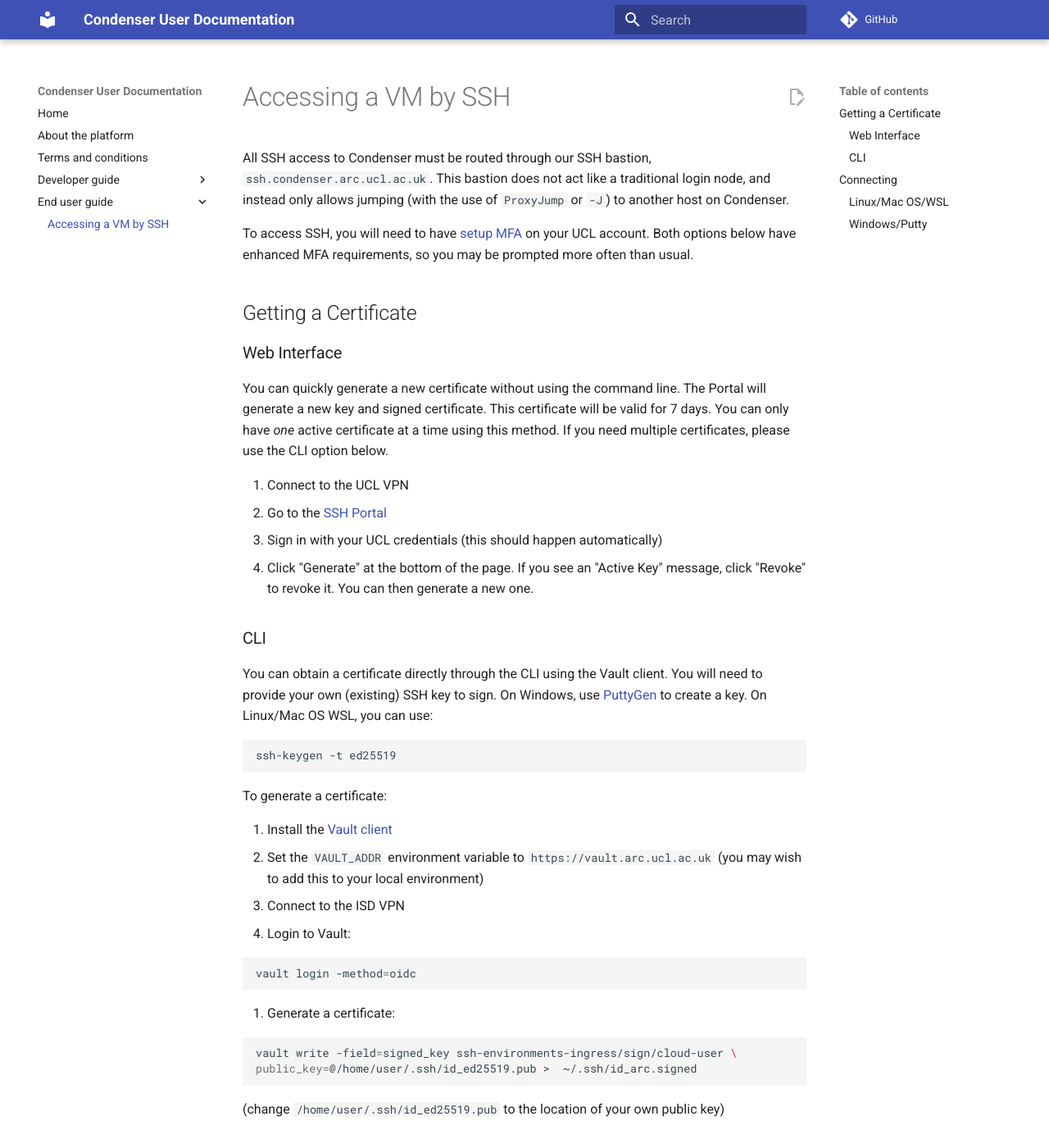
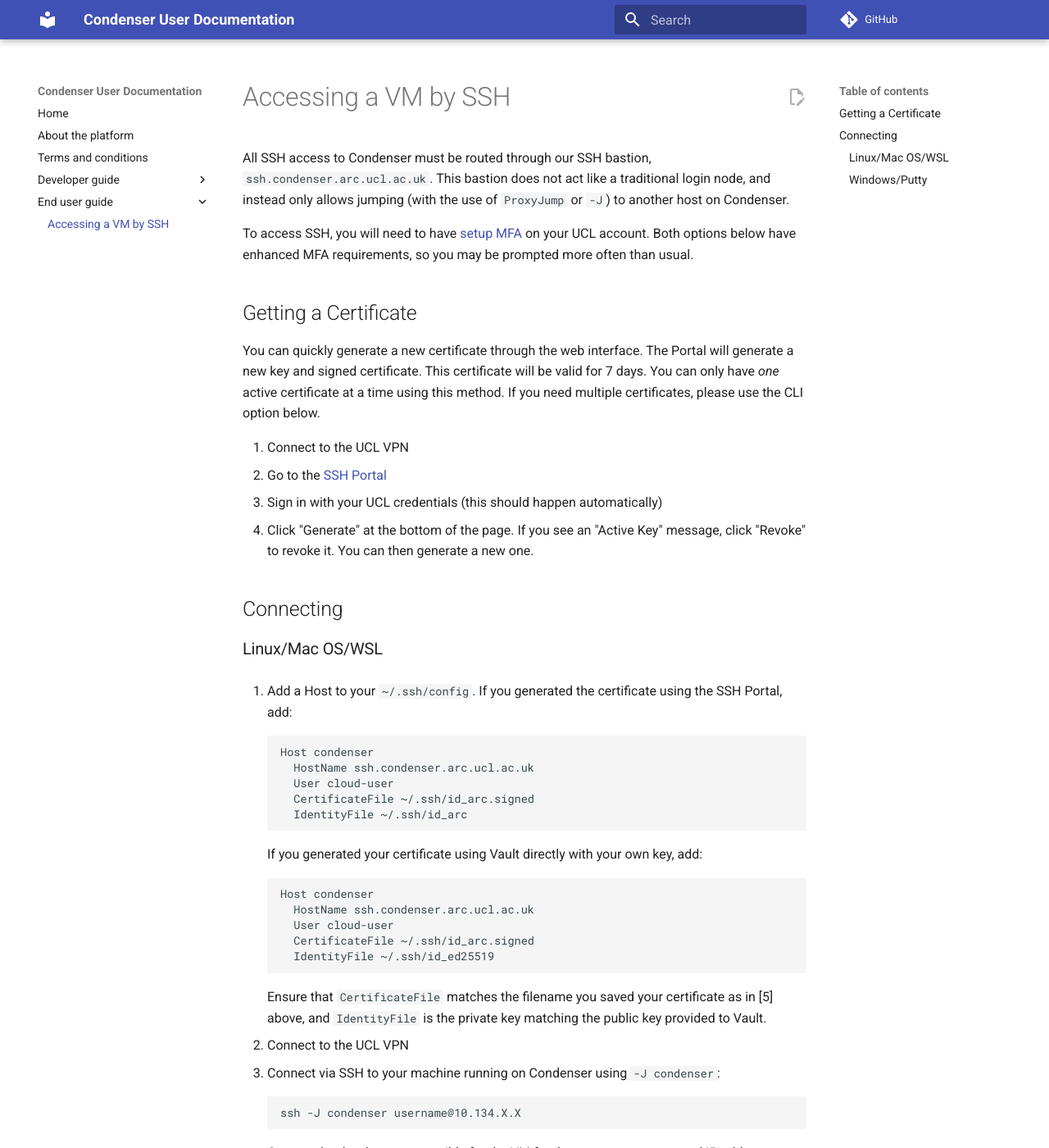
Before and after one commit to UCL-ARC/condenser-mkdocs, an MkDocs documentation site: the page built from docs/end_user_guide/ssh.md, in a window 1280 px wide and 1400 px high. Shown: the whole window at 82% size. Built offline with MkDocs 1.6.1 and Material for MkDocs 9.7.7, drawn with Linux system fonts in a browser that asks for light colours; comment, search, counter and statistics services are not loaded.

Commit message:
remove CLI instructions for certificates

````diff
--- a/docs/end_user_guide/ssh.md
+++ b/docs/end_user_guide/ssh.md
@@ -16,9 +16,7 @@
 
 ## Getting a Certificate
 
-### Web Interface
-
-You can quickly generate a new certificate without using the command line. The
+You can quickly generate a new certificate through the web interface. The
 Portal will generate a new key and signed certificate. This certificate will be
 valid for 7 days. You can only have *one* active certificate at a time using this
 method. If you need multiple certificates, please use the CLI option below.
@@ -28,39 +26,6 @@
 3. Sign in with your UCL credentials (this should happen automatically)
 4. Click "Generate" at the bottom of the page. If you see an "Active Key" message,
 click "Revoke" to revoke it. You can then generate a new one.
-
-### CLI
-
-You can obtain a certificate directly through the CLI using the Vault client.
-You will need to provide your own (existing) SSH key to sign. On Windows, use
-[PuttyGen](https://www.puttygen.com) to create a key. On Linux/Mac OS WSL,
-you can use:
-
-``` sh
-ssh-keygen -t ed25519
-```
-
-To generate a certificate:
-
-1. Install the [Vault client](
-https://developer.hashicorp.com/vault/install?product_intent=vault)
-2. Set the `VAULT_ADDR` environment variable to `https://vault.arc.ucl.ac.uk`
-(you may wish to add this to your local environment)
-3. Connect to the ISD VPN
-4. Login to Vault:
-
-   ``` sh
-   vault login -method=oidc
-   ```
-
-5. Generate a certificate:
-
-   ``` sh
-   vault write -field=signed_key ssh-environments-ingress/sign/cloud-user \
-   public_key=@/home/user/.ssh/id_ed25519.pub >  ~/.ssh/id_arc.signed
-   ```
-
-(change `/home/user/.ssh/id_ed25519.pub` to the location of your own public key)
 
 ## Connecting
 
````
